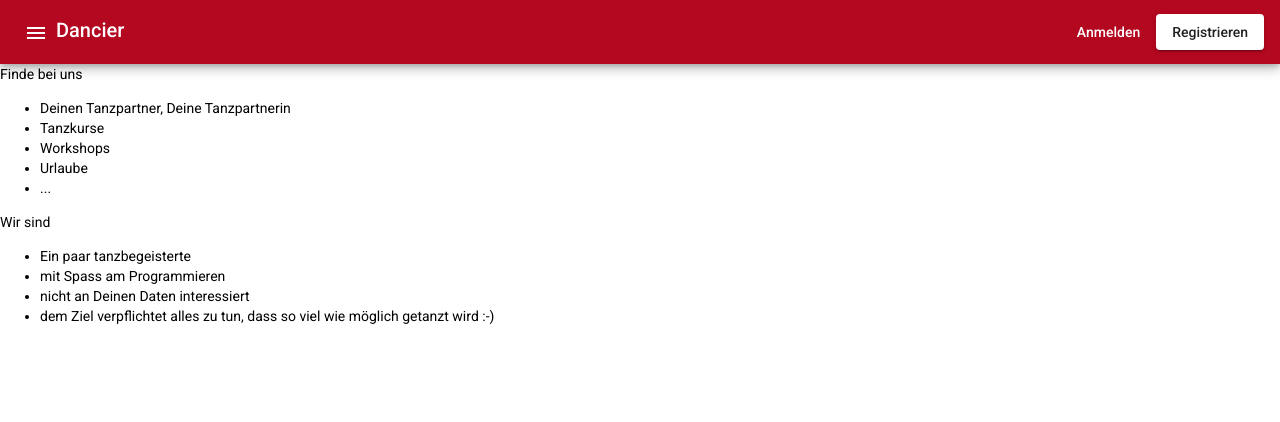
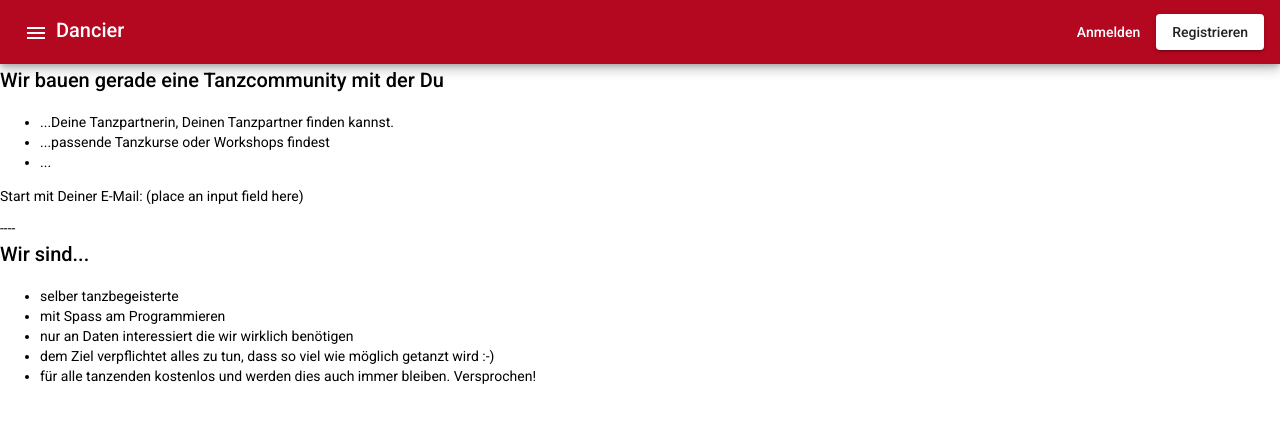
Before and after one commit to dancier/show-dancer, an Angular app: page /home in a window 1280 px wide. Shown: the top 422 px of the page. Built offline with nearby package versions, Linux system fonts and the light colour scheme.

Commit message:
more text for the landing page

```diff
--- a/src/app/features/home/pages/landing-page/landing-page.component.html
+++ b/src/app/features/home/pages/landing-page/landing-page.component.html
@@ -1,18 +1,20 @@
-Finde bei uns
-
-
+<h2>Wir bauen gerade eine Tanzcommunity mit der Du</h2>
 <ul>
-    <li>Deinen Tanzpartner, Deine Tanzpartnerin</li>
-    <li>Tanzkurse</li>
-    <li>Workshops</li>
-    <li>Urlaube</li>
+    <li>...Deine Tanzpartnerin, Deinen Tanzpartner finden kannst.</li>
+    <li>...passende Tanzkurse oder Workshops findest</li>
     <li>...</li>
 </ul>
+<p>
+    Start mit Deiner E-Mail: (place an input field here)
+</p>
 
-Wir sind
+----
+
+<h2>Wir sind...</h2>
 <ul>
-    <li>Ein paar tanzbegeisterte</li>
+    <li>selber tanzbegeisterte</li>
     <li>mit Spass am Programmieren</li>
-    <li>nicht an Deinen Daten interessiert</li>
+    <li>nur an Daten interessiert die wir wirklich benötigen</li>
     <li>dem Ziel verpflichtet alles zu tun, dass so viel wie möglich getanzt wird :-)</li>
+    <li>für alle tanzenden kostenlos und werden dies auch immer bleiben. Versprochen!</li>
 </ul>
```
